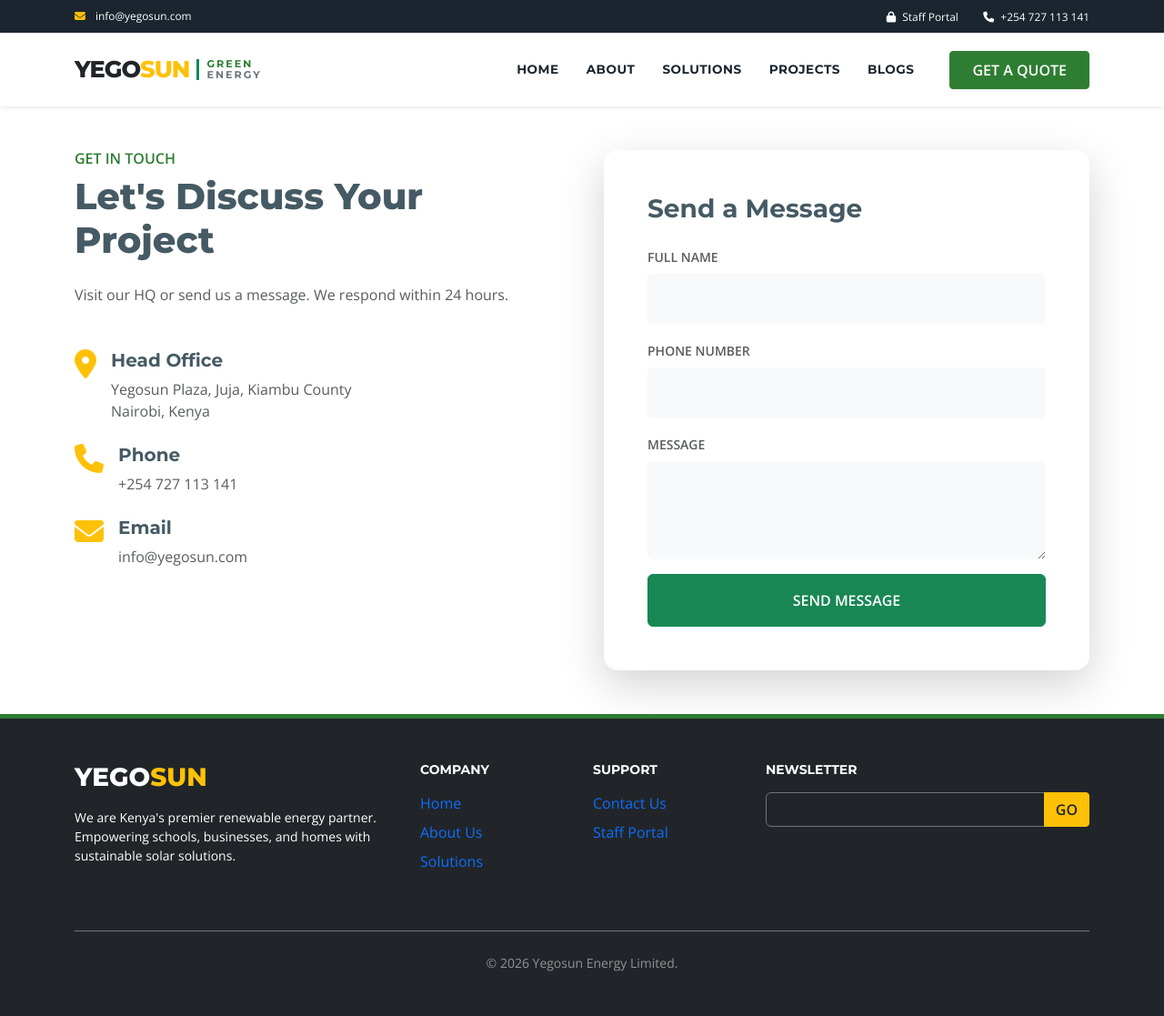
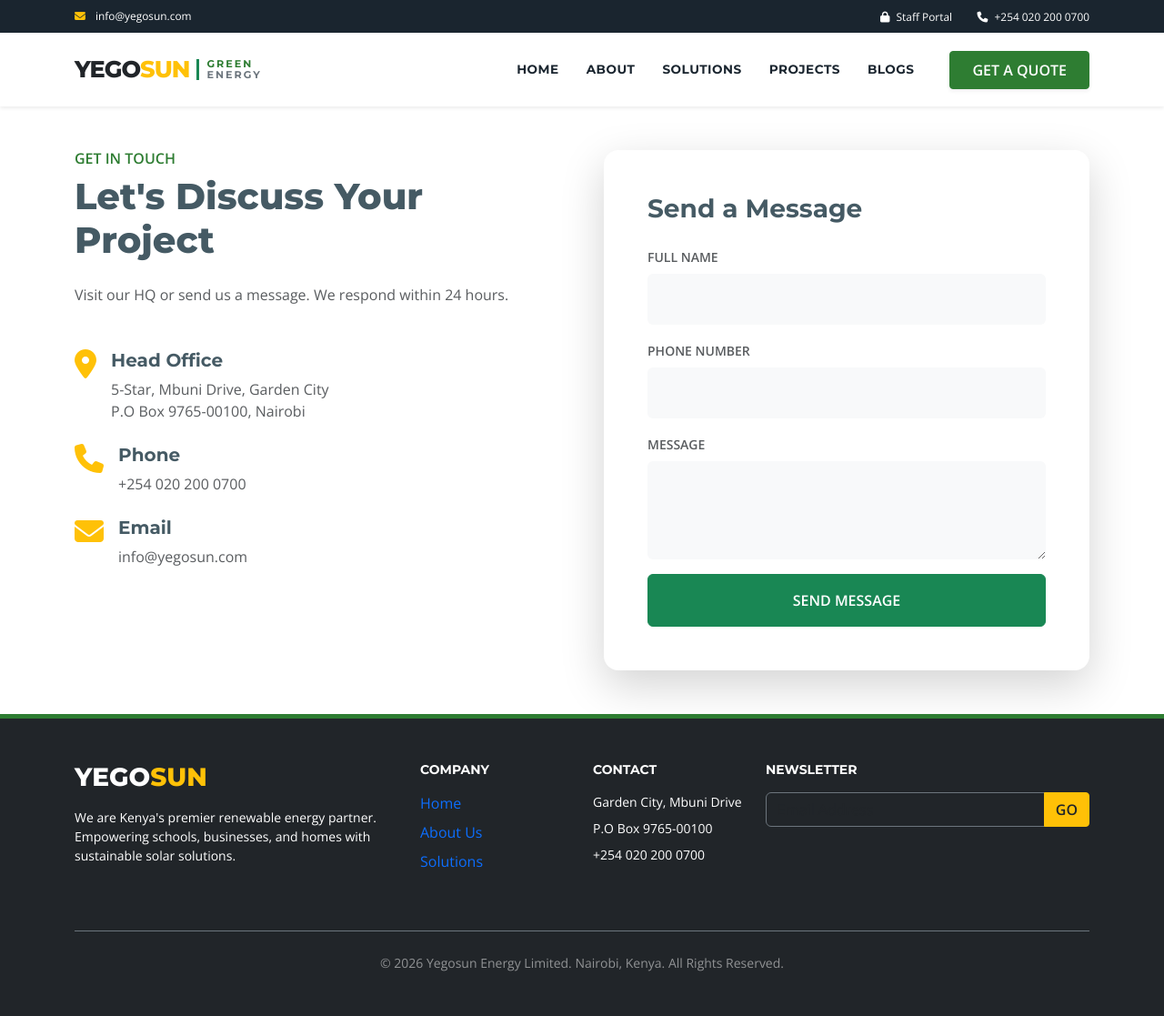
Before and after one commit to kelvin-keter/yegosun-website, a Flask app: page /contact in a window 1280 px wide. Shown: the whole page at 91% size. Run offline with Flask 3, Linux system fonts and the light colour scheme.

Commit message:
Update company contact details and address

```diff
--- a/templates/base.html
+++ b/templates/base.html
@@ -18,7 +18,7 @@
             <small><i class="fa-solid fa-envelope me-2 text-warning"></i> info@yegosun.com</small>
             <div>
                 <a href="{{ url_for('login') }}" class="text-white small text-decoration-none me-4 hover-accent"><i class="fa-solid fa-lock me-1"></i> Staff Portal</a>
-                <a href="#" class="text-white small text-decoration-none hover-accent"><i class="fa-solid fa-phone me-1"></i> +254 727 113 141</a>
+                <a href="#" class="text-white small text-decoration-none hover-accent"><i class="fa-solid fa-phone me-1"></i> +254 020 200 0700</a>
             </div>
         </div>
     </div>
@@ -43,8 +43,8 @@
                     <li class="nav-item"><a class="nav-link nav-link-custom" href="{{ url_for('home') }}">Home</a></li>
                     <li class="nav-item"><a class="nav-link nav-link-custom" href="{{ url_for('about') }}">About</a></li>
                     <li class="nav-item"><a class="nav-link nav-link-custom" href="{{ url_for('services') }}">Solutions</a></li>
-                    <li class="nav-item"><a class="nav-link nav-link-custom" href="#projects">Projects</a></li>
-                    <li class="nav-item"><a class="nav-link nav-link-custom" href="#blogs">Blogs</a></li>
+                    <li class="nav-item"><a class="nav-link nav-link-custom" href="{{ url_for('home') }}#projects">Projects</a></li>
+                    <li class="nav-item"><a class="nav-link nav-link-custom" href="{{ url_for('home') }}#blogs">Blogs</a></li>
 
                     <li class="nav-item ms-lg-4">
                         <a href="{{ url_for('contact') }}" class="btn btn-primary px-4 py-2 fw-bold shadow-sm text-uppercase btn-cta">Get a Quote</a>
@@ -74,10 +74,11 @@
                     </ul>
                 </div>
                 <div class="col-md-2">
-                    <h5 class="text-white mb-3 fw-bold text-uppercase small">Support</h5>
+                    <h5 class="text-white mb-3 fw-bold text-uppercase small">Contact</h5>
                     <ul class="list-unstyled">
-                        <li class="mb-2"><a href="{{ url_for('contact') }}" class="text-white-75 text-decoration-none hover-white">Contact Us</a></li>
-                        <li class="mb-2"><a href="{{ url_for('login') }}" class="text-white-75 text-decoration-none hover-white">Staff Portal</a></li>
+                        <li class="mb-2 text-white-75 small">Garden City, Mbuni Drive</li>
+                        <li class="mb-2 text-white-75 small">P.O Box 9765-00100</li>
+                        <li class="mb-2 text-white-75 small">+254 020 200 0700</li>
                     </ul>
                 </div>
                 <div class="col-md-4">
@@ -89,7 +90,7 @@
                 </div>
             </div>
             <div class="text-center mt-5 pt-4 border-top border-secondary">
-                <p class="text-white-50 mb-0 small">&copy; 2026 Yegosun Energy Limited.</p>
+                <p class="text-white-50 mb-0 small">&copy; 2026 Yegosun Energy Limited. Nairobi, Kenya. All Rights Reserved.</p>
             </div>
         </div>
     </footer>
--- a/templates/contact.html
+++ b/templates/contact.html
@@ -13,14 +13,17 @@
                 <i class="fa-solid fa-location-dot fa-2x text-warning me-3"></i>
                 <div>
                     <h5 class="fw-bold">Head Office</h5>
-                    <p class="text-muted mb-0">Yegosun Plaza, Juja, Kiambu County<br>Nairobi, Kenya</p>
+                    <p class="text-muted mb-0">
+                        5-Star, Mbuni Drive, Garden City<br>
+                        P.O Box 9765-00100, Nairobi
+                    </p>
                 </div>
             </div>
             <div class="d-flex mb-4">
                 <i class="fa-solid fa-phone fa-2x text-warning me-3"></i>
                 <div>
                     <h5 class="fw-bold">Phone</h5>
-                    <p class="text-muted mb-0">+254 727 113 141</p>
+                    <p class="text-muted mb-0">+254 020 200 0700</p>
                 </div>
             </div>
             <div class="d-flex mb-4">
```
